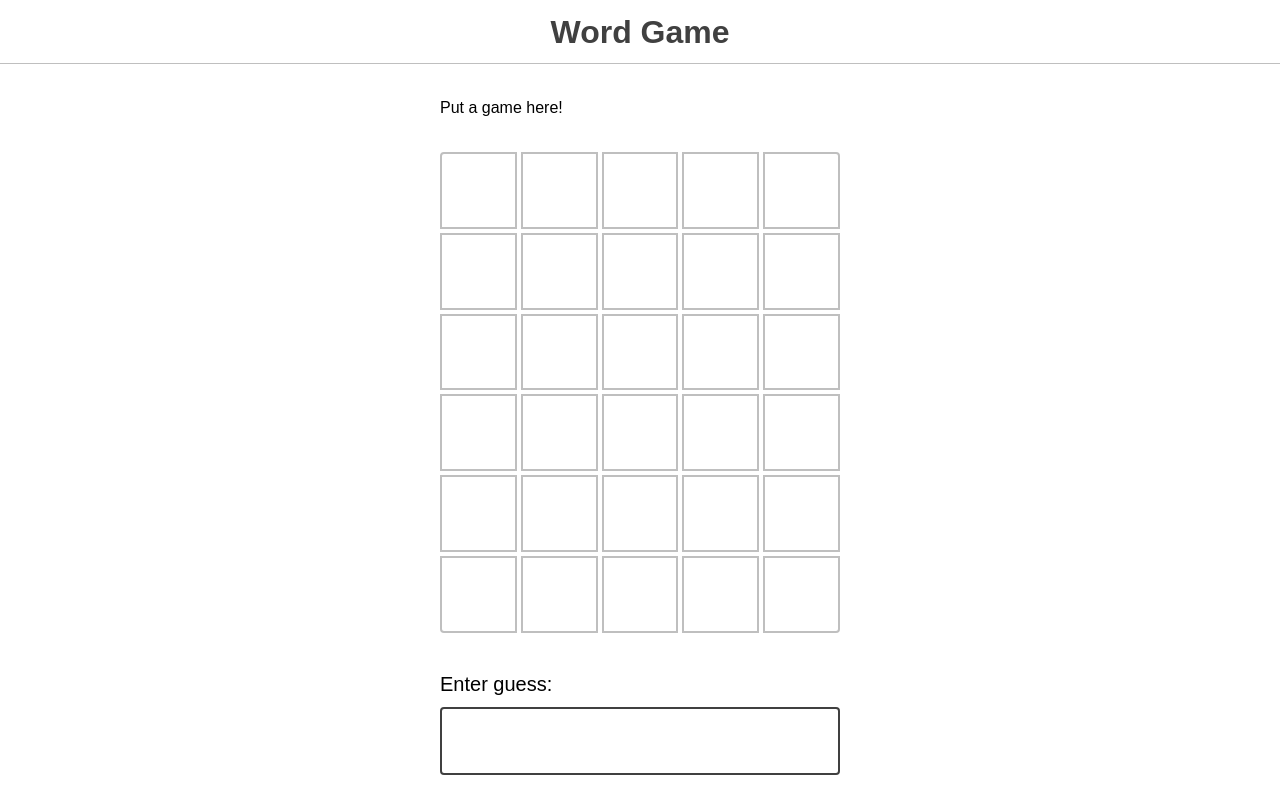
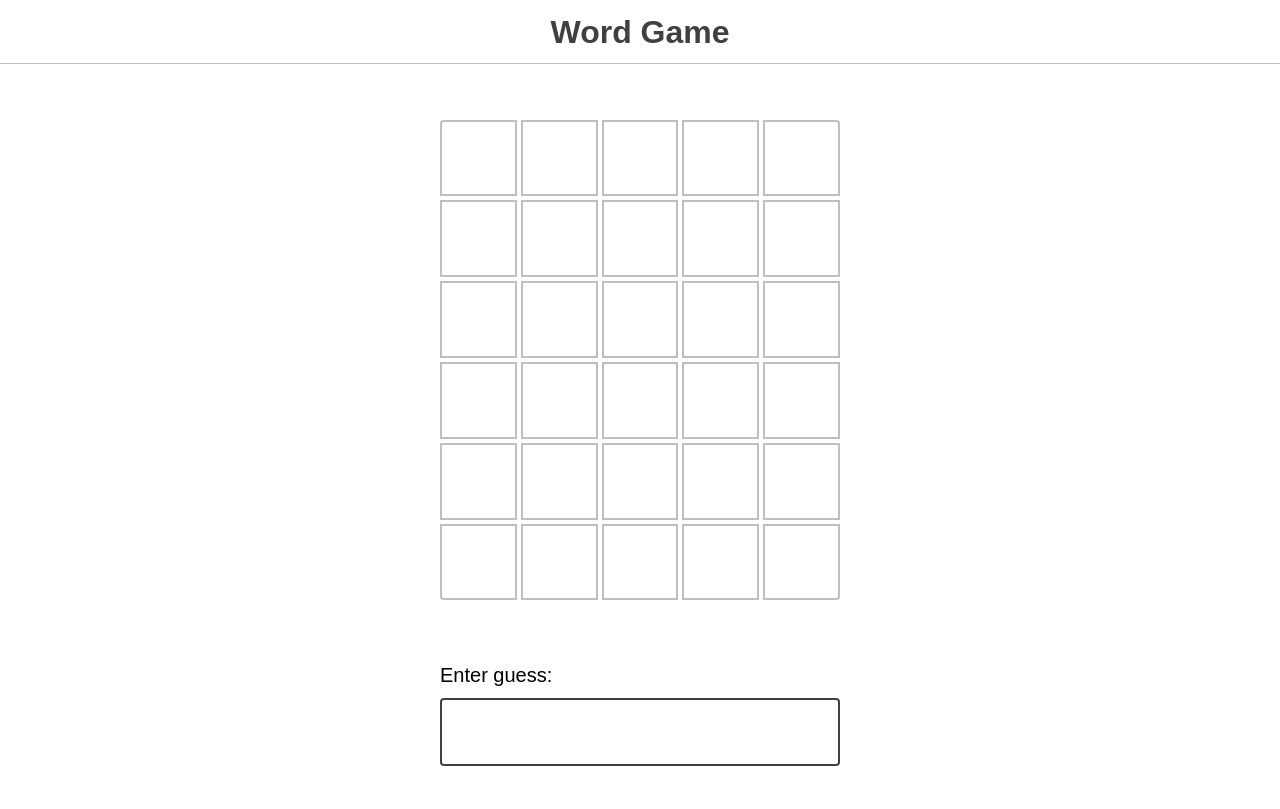
Before and after one commit to senkulabs/wordle-react, a React (Vite) app: page / in a window 1280 px wide. Built offline with nearby package versions, Linux system fonts and the light colour scheme.

Commit message:
refactor: cleanup

```diff
--- a/src/components/Game/Game.jsx
+++ b/src/components/Game/Game.jsx
@@ -11,11 +11,6 @@ const answer = sample(WORDS);
 // Make debugging easier
 console.info({ answer });
 
-
-// If guess < 6 and/or user incorrect answer the guess then game still running
-// If guess < 6 and user correct answer the guess then game is over (win), guess input disabled
-// If guess = 6 and user incorrect answer the guess then game is over (lose), guess input disabled
-// If guess = 6 and user correct answer the guess then game is over (win), guess input disabled
 function Game() {
     // running | win | lose
     const [gameStatus, setGameStatus] = useState('running');
@@ -40,7 +35,6 @@ function Game() {
 
     return (
         <>
-            <p>Put a game here!</p>
             <GuessResults guesses={guesses} />
             <GuessInput gameStatus={gameStatus} handleGuessInput={handleGuessInput} />
             { gameStatus === 'win' && (
--- a/src/components/GuessResults/GuessResults.jsx
+++ b/src/components/GuessResults/GuessResults.jsx
@@ -3,7 +3,6 @@ import { NUM_OF_GUESSES_ALLOWED } from '../../constants';
 import { range } from "../../utils";
 
 function GuessResults({ guesses }) {
-    console.log(guesses);
     return (
         <div className="guess-results">
             { range(NUM_OF_GUESSES_ALLOWED).map((index) => {
```
